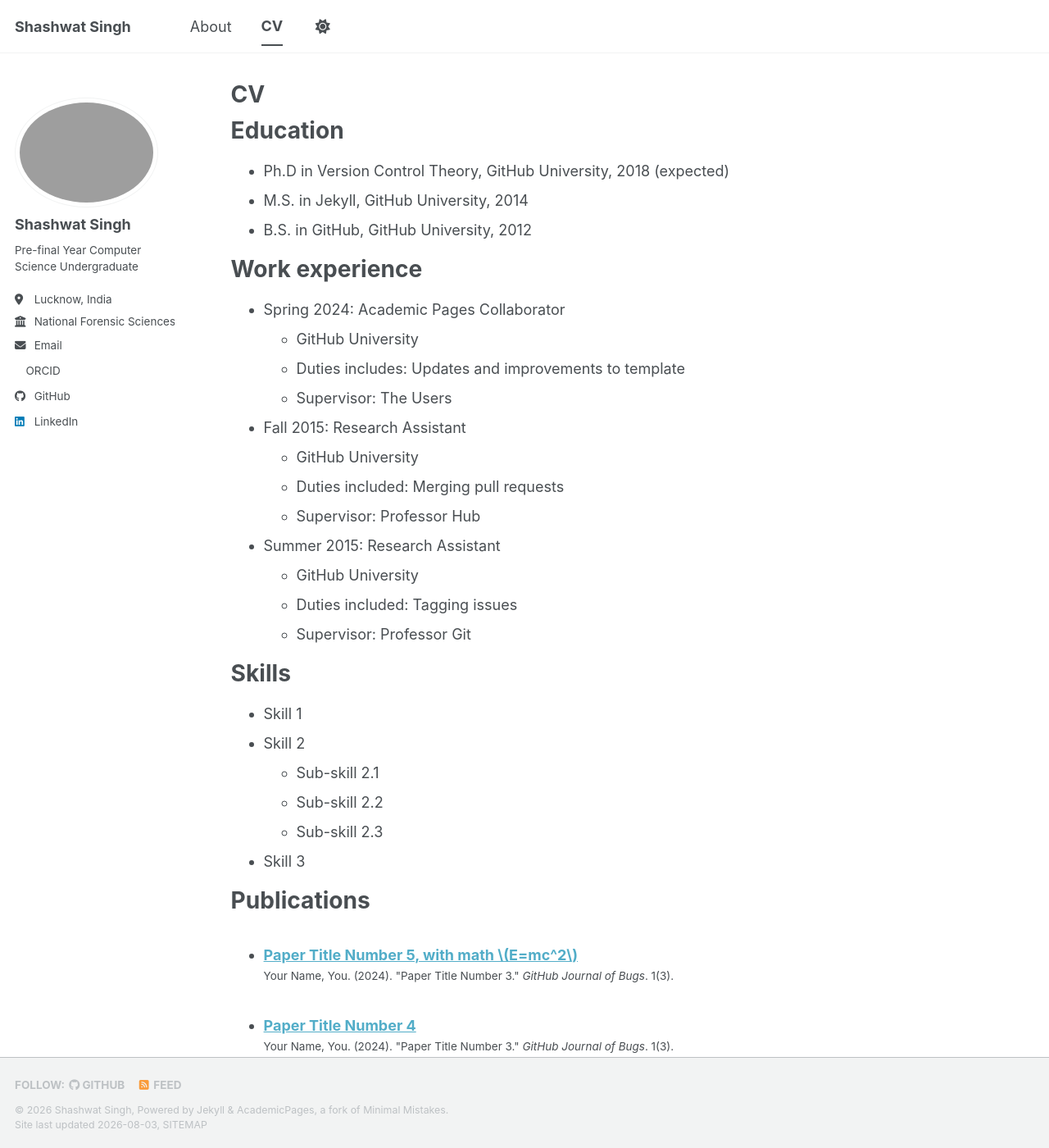
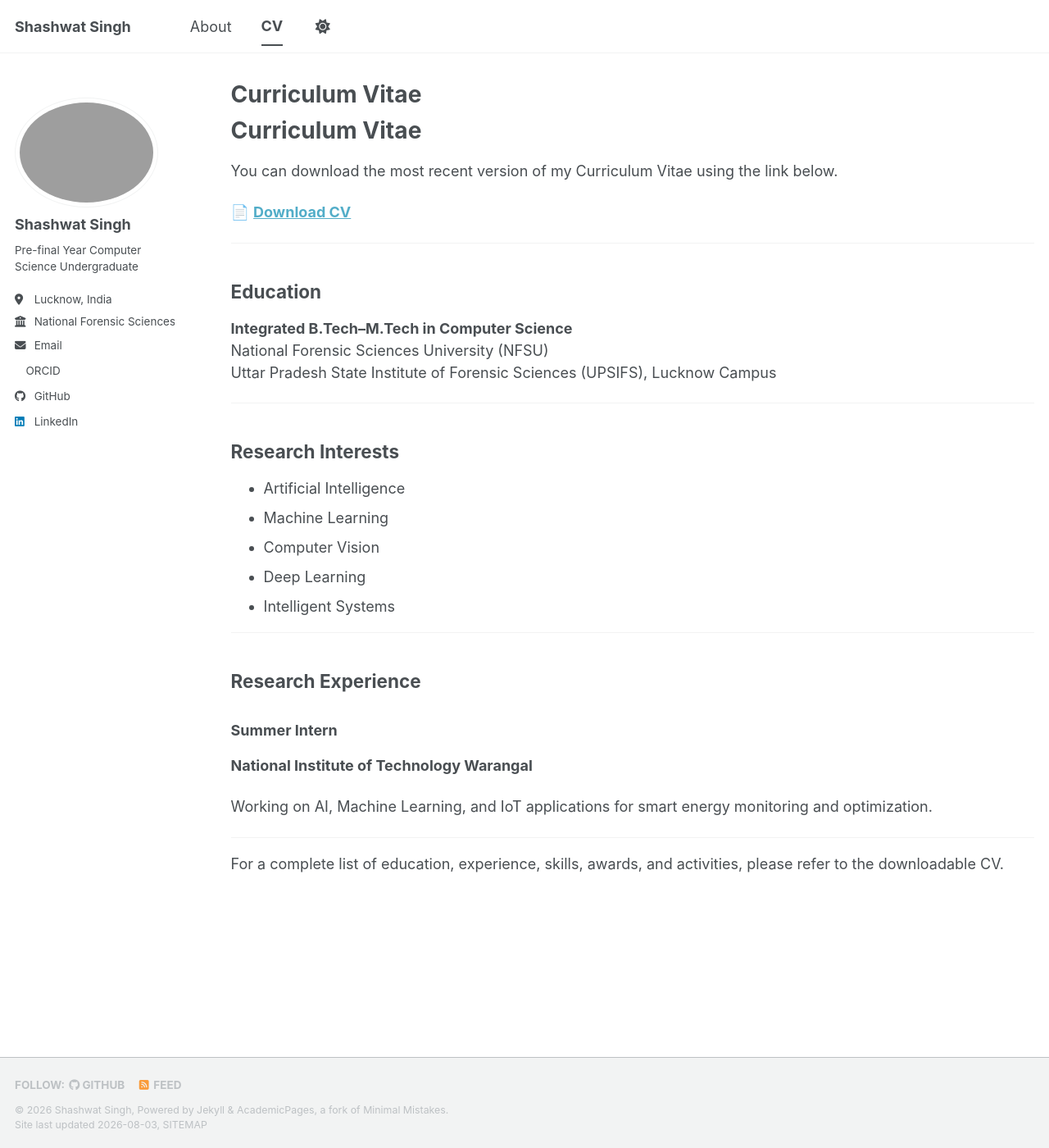
Before and after one commit to shashwht/academic-pages-temp, a Jekyll site: the page built from _pages/cv.md, in a window 1280 px wide and 1400 px high. Shown: the whole window at 82% size. Built offline with Jekyll 4.4.1, drawn with Linux system fonts in a browser that asks for light colours; a style sheet for code colours, icons or effects is not loaded; some of the changed text lies outside the part shown.

Commit message:
Update cv.md

```diff
--- a/_pages/cv.md
+++ b/_pages/cv.md
@@ -1,64 +1,45 @@
 ---
 layout: archive
-title: "CV"
+title: "Curriculum Vitae"
 permalink: /cv/
 author_profile: true
 redirect_from:
   - /resume
 ---
 
-{% include base_path %}
+# Curriculum Vitae
 
-Education
-======
-* Ph.D in Version Control Theory, GitHub University, 2018 (expected)
-* M.S. in Jekyll, GitHub University, 2014
-* B.S. in GitHub, GitHub University, 2012
+You can download the most recent version of my Curriculum Vitae using the link below.
 
-Work experience
-======
-* Spring 2024: Academic Pages Collaborator
-  * GitHub University
-  * Duties includes: Updates and improvements to template
-  * Supervisor: The Users
+📄 **[Download CV](/files/resume.pdf)**
 
-* Fall 2015: Research Assistant
-  * GitHub University
-  * Duties included: Merging pull requests
-  * Supervisor: Professor Hub
+---
 
-* Summer 2015: Research Assistant
-  * GitHub University
-  * Duties included: Tagging issues
-  * Supervisor: Professor Git
+## Education
 
-Skills
-======
-* Skill 1
-* Skill 2
-  * Sub-skill 2.1
-  * Sub-skill 2.2
-  * Sub-skill 2.3
-* Skill 3
+**Integrated B.Tech–M.Tech in Computer Science**
+National Forensic Sciences University (NFSU)
+Uttar Pradesh State Institute of Forensic Sciences (UPSIFS), Lucknow Campus
 
-Publications
-======
-  <ul>{% for post in site.publications reversed %}
-    {% include archive-single-cv.html %}
-  {% endfor %}</ul>
+---
 
-Talks
-======
-  <ul>{% for post in site.talks reversed %}
-    {% include archive-single-talk-cv.html  %}
-  {% endfor %}</ul>
+## Research Interests
 
-Teaching
-======
-  <ul>{% for post in site.teaching reversed %}
-    {% include archive-single-cv.html %}
-  {% endfor %}</ul>
+- Artificial Intelligence
+- Machine Learning
+- Computer Vision
+- Deep Learning
+- Intelligent Systems
 
-Service and leadership
-======
-* Currently signed in to 43 different slack teams
+---
+
+## Research Experience
+
+### Summer Intern
+**National Institute of Technology Warangal**
+
+Working on AI, Machine Learning, and IoT applications for smart energy monitoring and optimization.
+
+---
+
+For a complete list of education, experience, skills, awards, and activities, please refer to the downloadable CV.
```
